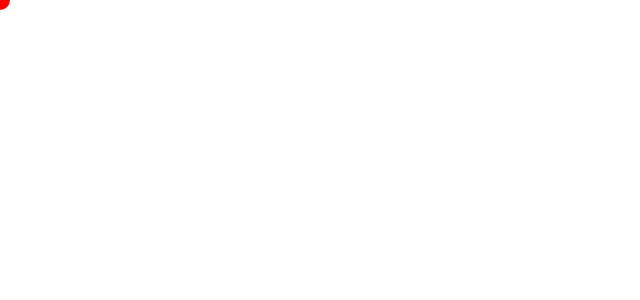
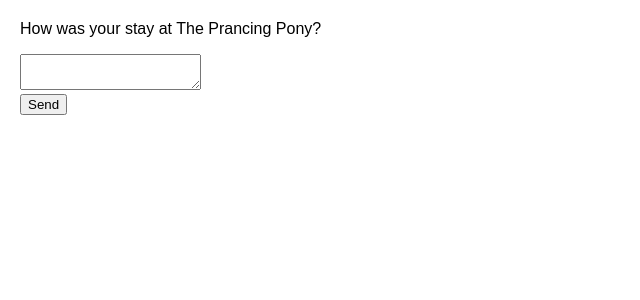
Before and after one commit to syureu/solid-octo-rotary-phone, a React (Create React App) app in the folder 4. Managing State/2. Choosing the state structure/src/: page / in a window 1280 px wide. Shown: the top 300 px of the page, without its empty margins (0-640 px from the left). Built offline with nearby package versions, Linux system fonts and the light colour scheme.

Commit message:
Choosing the state structure
WIP

```diff
--- a/4. Managing State/2. Choosing the state structure/src/App.js
+++ b/4. Managing State/2. Choosing the state structure/src/App.js
@@ -2,37 +2,43 @@
 
 import { useState } from "react";
 
-export default function MovingDot() {
-  const [position, setPosition] = useState({
-    x: 0,
-    y: 0,
-  });
+export default function FeedbackForm() {
+  const [text, setText] = useState("");
+  const [isSending, setIsSending] = useState(false);
+  const [isSent, setIsSent] = useState(false);
+
+  async function handleSubmit(e) {
+    e.preventDefault();
+    setIsSending(true);
+    await sendMessage(text);
+    setIsSending(false);
+    setIsSent(true);
+  }
+
+  if (isSent) {
+    return <h1>Thanks for feedback!</h1>;
+  }
+
   return (
-    <div
-      onPointerMove={(e) => {
-        setPosition({
-          x: e.clientX,
-          y: e.clientY,
-        });
-      }}
-      style={{
-        position: "relative",
-        width: "100vw",
-        height: "100vh",
-      }}
-    >
-      <div
-        style={{
-          position: "absolute",
-          backgroundColor: "red",
-          borderRadius: "50%",
-          transform: `translate(${position.x}px, ${position.y}px)`,
-          left: -10,
-          top: -10,
-          width: 20,
-          height: 20,
-        }}
+    <form onSubmit={handleSubmit}>
+      <p>How was your stay at The Prancing Pony?</p>
+      <textarea
+        disabled={isSending}
+        value={text}
+        onChange={(e) => setText(e.target.value)}
       />
-    </div>
+      <br />
+      <button disabled={isSending} type="submit">
+        Send
+      </button>
+      {isSending && <p>Sending...</p>}
+    </form>
   );
 }
+
+// Pretend to send a message.
+function sendMessage(text) {
+  return new Promise((resolve) => {
+    setTimeout(resolve, 2000);
+  });
+}
--- a/4. Managing State/2. Choosing the state structure/src/styles.css
+++ b/4. Managing State/2. Choosing the state structure/src/styles.css
@@ -45,5 +45,3 @@
 ul {
   padding-left: 20px;
 }
-
-body { margin: 0; padding: 0; height: 250px; }
```
Also changed, not shown: 1 other file (tests, documents, lock files or other folders).
